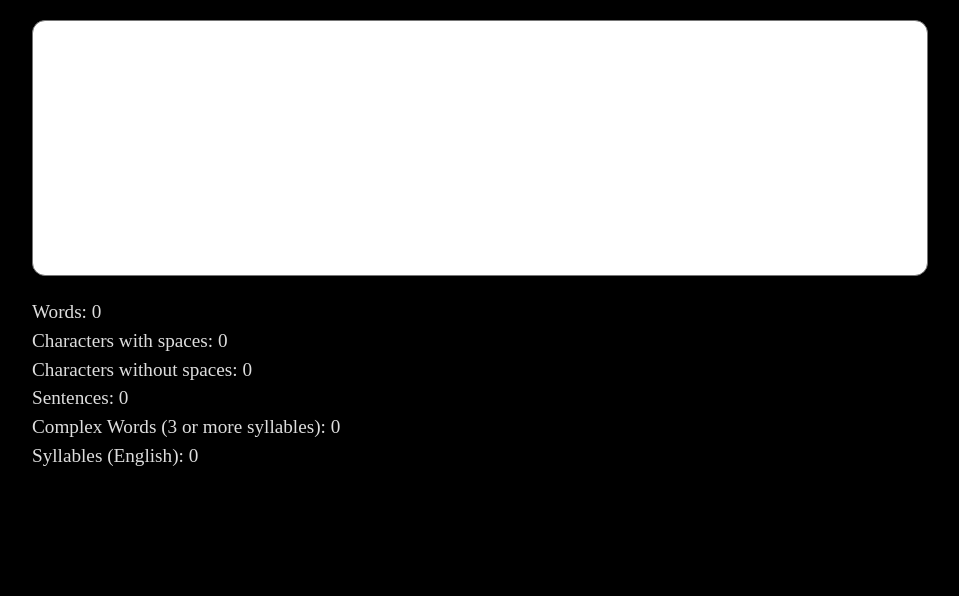
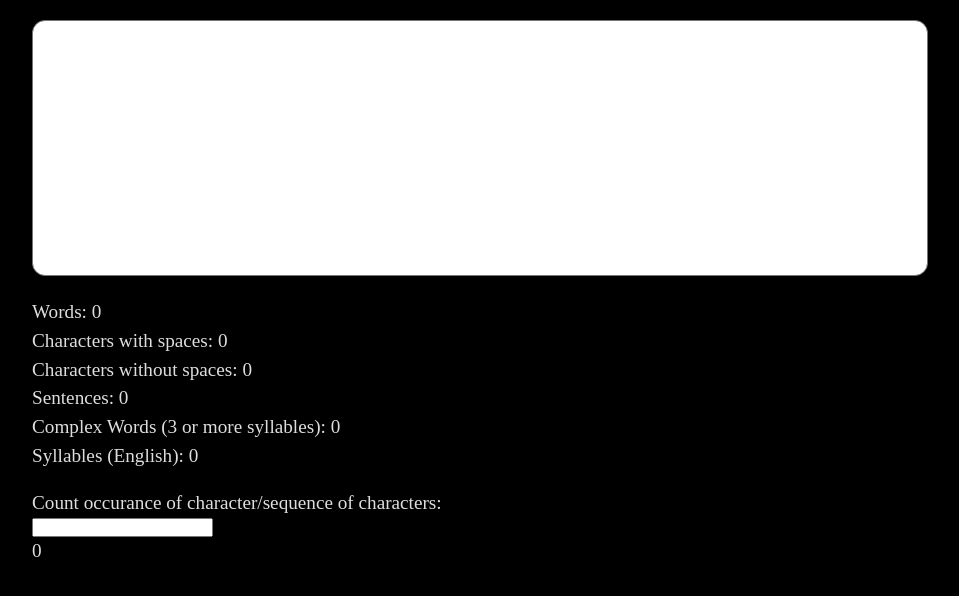
Before and after one commit to samuel-soltys/text-analyser-nextjs, a Next.js app: page / in a window 1280 px wide. Shown: the top 596 px of the page, without its empty margins (160-1119 px from the left). Built offline with nearby package versions, Linux system fonts and the light colour scheme.

Commit message:
Specific char count

```diff
--- a/src/pages/index.tsx
+++ b/src/pages/index.tsx
@@ -3,9 +3,13 @@ import { useState } from "react";
 
 const Home: NextPage = () => {
     const [text, setText] = useState("");
+    const [text_search, setText_search] = useState("");
 
     function handleChange(e: React.ChangeEvent<HTMLTextAreaElement>) {
         setText(e.target.value);
+    }
+    function handleChange_search(e: React.ChangeEvent<HTMLInputElement>) {
+        setText_search(e.target.value);
     }
 
     // Words
@@ -22,6 +26,13 @@ const Home: NextPage = () => {
     // Characters
     function countCharacters(str: String) {
         return str.length;
+    }
+    function countSpecificCharacter(str: String, char: string) {
+        if (char) {
+            return str.split(char).length - 1;
+        } else {
+            return 0;
+        }
     }
     function countCharactersNoSpace(str: String) {
         var regex = /\S/g;
@@ -90,6 +101,11 @@ const Home: NextPage = () => {
             <p>Sentences: {countSentences(text)}</p>
             <p>Complex Words (3 or more syllables): {countComplexWords(text)}</p>
             <p>Syllables (English): {countAllSyllables(text)}</p>
+            <br />
+            <p>Count occurance of character/sequence of characters: </p>
+            <input type="text" onChange={handleChange_search} />
+            <p>{countSpecificCharacter(text, text_search)}</p>
+            <br />
         </section>
     );
 };
```
